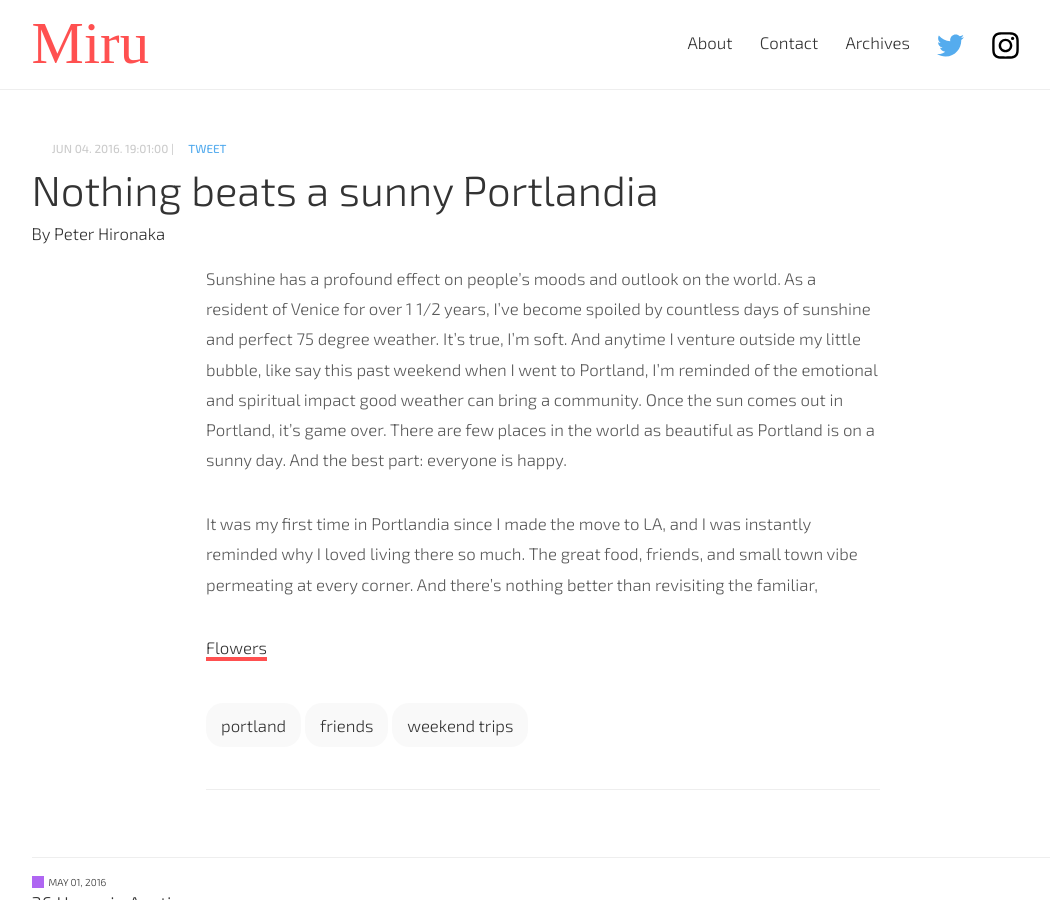
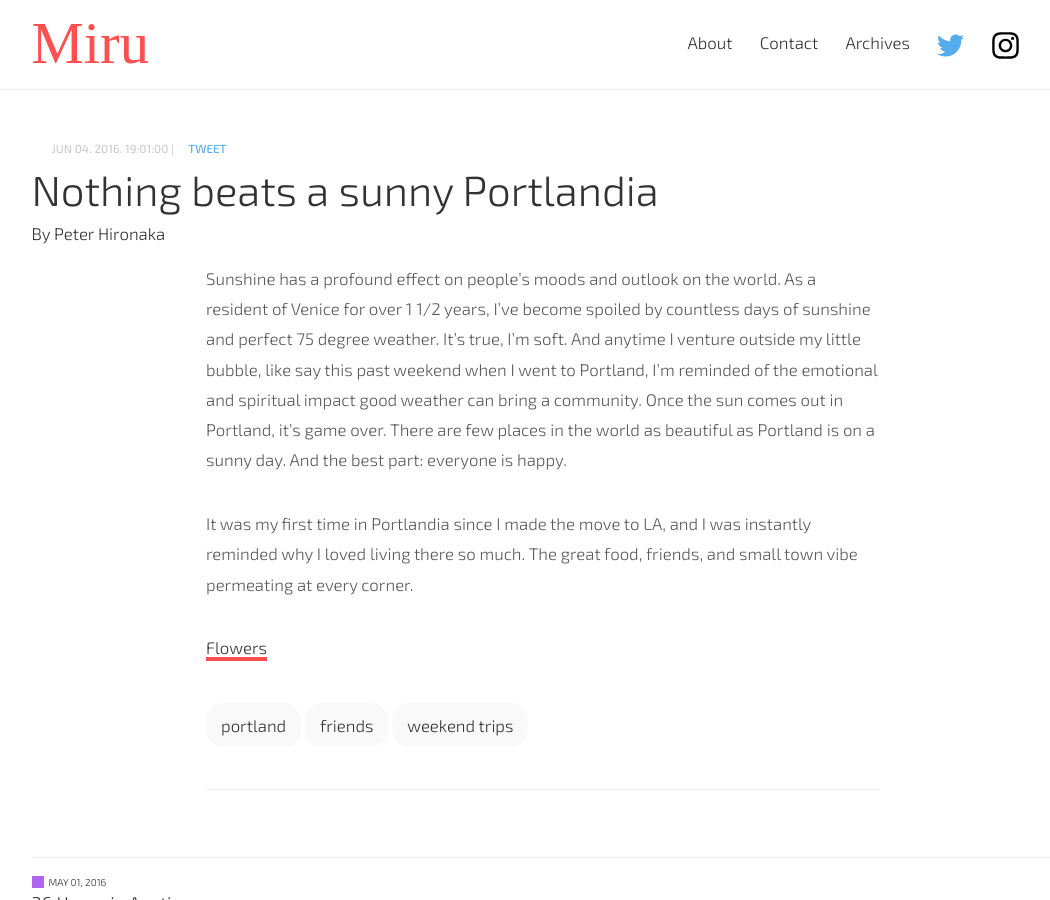
Before and after one commit to PHironaka/Miru-Blog, a Jekyll site: the page built from _posts/2016-06-04-nothing-beats-a-sunny-portlandia.markdown, in a window 1280 px wide and 900 px high. Shown: the whole window, without its empty margins (97-1147 px from the left). Built offline with Jekyll 4.4.1, drawn with Linux system fonts in a browser that asks for light colours; some web fonts are replaced; a script that is not in the unit is left out; comment, search, counter and statistics services are not loaded.

Commit message:
Updated Nothing Beats A Sunny Portlandia

```diff
--- a/_posts/2016-06-04-nothing-beats-a-sunny-portlandia.markdown
+++ b/_posts/2016-06-04-nothing-beats-a-sunny-portlandia.markdown
@@ -12,6 +12,8 @@
 
 Sunshine has a profound effect on people's moods and outlook on the world. As a resident of Venice for over 1 1/2 years, I've become spoiled by countless days of sunshine and perfect 75 degree weather. It's true, I'm soft. And anytime I venture outside my little bubble, like say this past weekend when I went to Portland, I'm reminded of the emotional and spiritual impact good weather can bring a community. Once the sun comes out in Portland, it's game over. There are few places in the world as beautiful as Portland is on a sunny day. And the best part: everyone is happy.
 
-It was my first time in Portlandia since I made the move to LA, and I was instantly reminded why I loved living there so much. The great food, friends, and small town vibe permeating at every corner. And there's nothing better than revisiting the familiar,
+It was my first time in Portlandia since I made the move to LA, and I was instantly reminded why I loved living there so much. The great food, friends, and small town vibe permeating at every corner.
+
+
 
 [Flowers](/uploads/DSCF6899.JPG)
```
